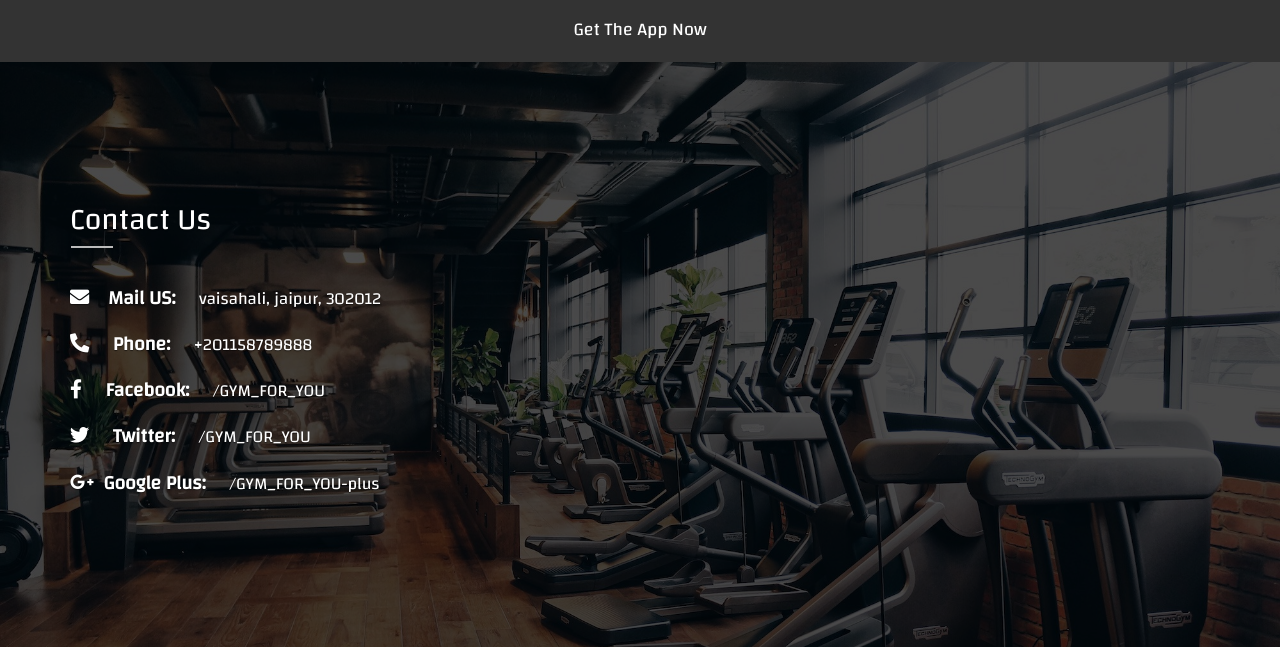
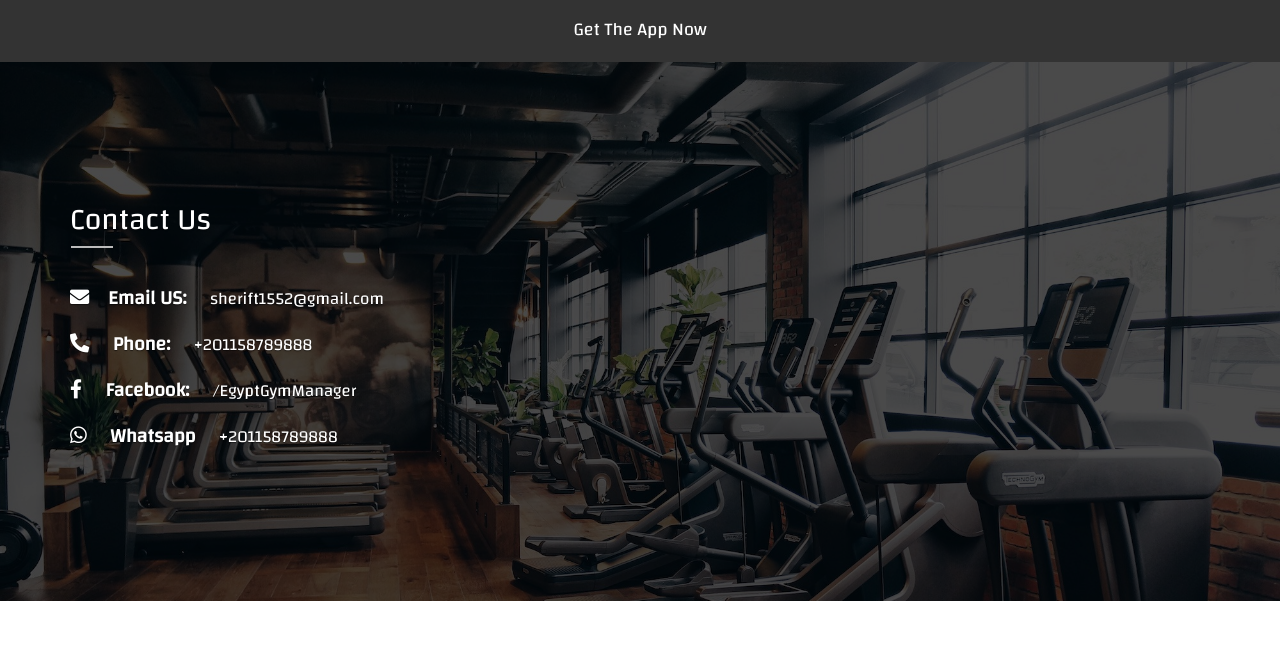
Before and after one commit to ScSherifTarek/Gym-Website, a PHP site: page /EN/ in a window 1280 px wide. Shown: the part 4556-5203 px from the top of the page. After the commit the page ends 5157 px from the top, so only its background shows below. Run offline with PHP 8.4, Linux system fonts and the light colour scheme; some libraries are stand-ins or nearby versions.

Commit message:
Updating the contact info adding whatsapp and email and removing twitter and google plus

```diff
--- a/EN/index.html
+++ b/EN/index.html
@@ -31,12 +31,19 @@
 
         <div class="new-contact">
             <div class="new-contact">
-            <a  class="top-border phone" href="#phone_num"><i class="fa fa-phone fa-sm fa-flip-horizontal"></i></a>
-            <a class="fb" href="#" target="_blank"><i class="fab fa-facebook-f"></i></a>
-            <a class="tw" href="#" target="_blank"><i class="fab fa-twitter"></i></a>
-            <a class="bottom-border gp" href="#" target="_blank"><i class="fab fa-google-plus-g"></i></a>
-        </div>
-
+                <a  class="top-border phone" href="#phone_num">
+                    <i class="fa fa-phone fa-sm fa-flip-horizontal"></i>
+                </a>
+                <a class="fb" href="https://www.facebook.com/EgyptGymManager/" target="_blank">
+                    <i class="fab fa-facebook-f"></i>
+                </a>
+                <a class="whatsapp" href="https://wa.me/201158789888?text=I'm%20interested%20in%20your%20gym%20management%20system" target="_blank">
+                    <i class="fab fa-whatsapp fa-lg"></i>
+                </a>
+                <a class="bottom-border email" href="mailto:sherift1552@gmail.com">
+                    <i class="fa fa-envelope"></i>
+                </a>
+            </div>
         </div>
 
 
@@ -263,7 +270,7 @@ commission programs, and notifications for trainers and class instructors to hel
                             </div>
                         </li>
                     </ul>
-                    <div class="browser">
+                    <div id="browser" class="browser">
                         <div class="top-bar">
                             <div class="dot"></div>
                             <div class="dot"></div>
@@ -570,10 +577,13 @@ commission programs, and notifications for trainers and class instructors to hel
                         <ul>
                             <li>
                                 <span class="what">
-                                <i class="fa fa-envelope"></i><span>Mail US:</span>
+                                <i class="fa fa-envelope"></i><span>Email US:</span>
                                 </span>
                                 <span class="mail">
-                                vaisahali, jaipur, 302012</span>
+                                    <a href="mailto:sherift1552@gmail.com">
+                                        sherift1552@gmail.com
+                                    </a>
+                                </span>
                             </li>
                             <li id="phone_num">
                                 <span class="what">
@@ -586,24 +596,16 @@ commission programs, and notifications for trainers and class instructors to hel
                                 <span class="what">
                                 <i class="fab fa-facebook-f"></i> <span>Facebook:</span>
                                 </span>
-                                <a href="#" target="_blank">
-                                    /GYM_FOR_YOU
+                                <a href="https://www.facebook.com/EgyptGymManager/" target="_blank">
+                                    /EgyptGymManager
                                 </a>
                             </li>
                             <li>
                                 <span class="what">
-                                <i class="fab fa-twitter"></i> <span>Twitter:</span>
+                                <i class="fab fa-whatsapp"></i> <span>Whatsapp</span>
                                 </span>
-                                <a href="#" target="_blank">
-                                    /GYM_FOR_YOU
-                                </a>
-                            </li>
-                            <li>
-                                <span class="what">
-                                <i class="fab fa-google-plus-g"></i> <span class="gplus">Google Plus:</span>
-                                </span>
-                                <a href="#" target="_blank">
-                                    /GYM_FOR_YOU-plus
+                                <a href="https://wa.me/201158789888?text=I'm%20interested%20in%20your%20gym%20management%20system" target="_blank">
+                                    +201158789888
                                 </a>
                             </li>
                         </ul>
--- a/css/index-style-en.css
+++ b/css/index-style-en.css
@@ -13,7 +13,9 @@ a
     transition-property: all;
     transition-timing-function: cubic-bezier(0.42,0,1,1);
 }
-a:hover
+
+a:hover,
+a:focus
 {
     color: inherit;
     cursor: pointer;
@@ -968,7 +970,15 @@ h3{text-transform: capitalize;}
 }
 .new-contact .phone
 {
-        color:#d68029;
+    color:#d68029;
+}
+.new-contact .whatsapp
+{
+    color:#1ba127;
+}
+.new-contact .email
+{
+    color:#D14237;
 }
 
 @media(max-width:992px)
--- a/js/core.js
+++ b/js/core.js
@@ -32,11 +32,9 @@ $(function() {
         }
         else if( curScrollVal < featuresSectionTop ){
             $('#browser').css({'position': 'absolute', 'top': 0, 'bottom': 'auto'});
-            console.log("up");
         }
         else{
             $('#browser').css({'position': 'absolute', 'top': 'auto', 'bottom':'100px'});
-            console.log("down");
         }
 
     });
```
Also changed, not shown: index.html (+22 -20 lines).
